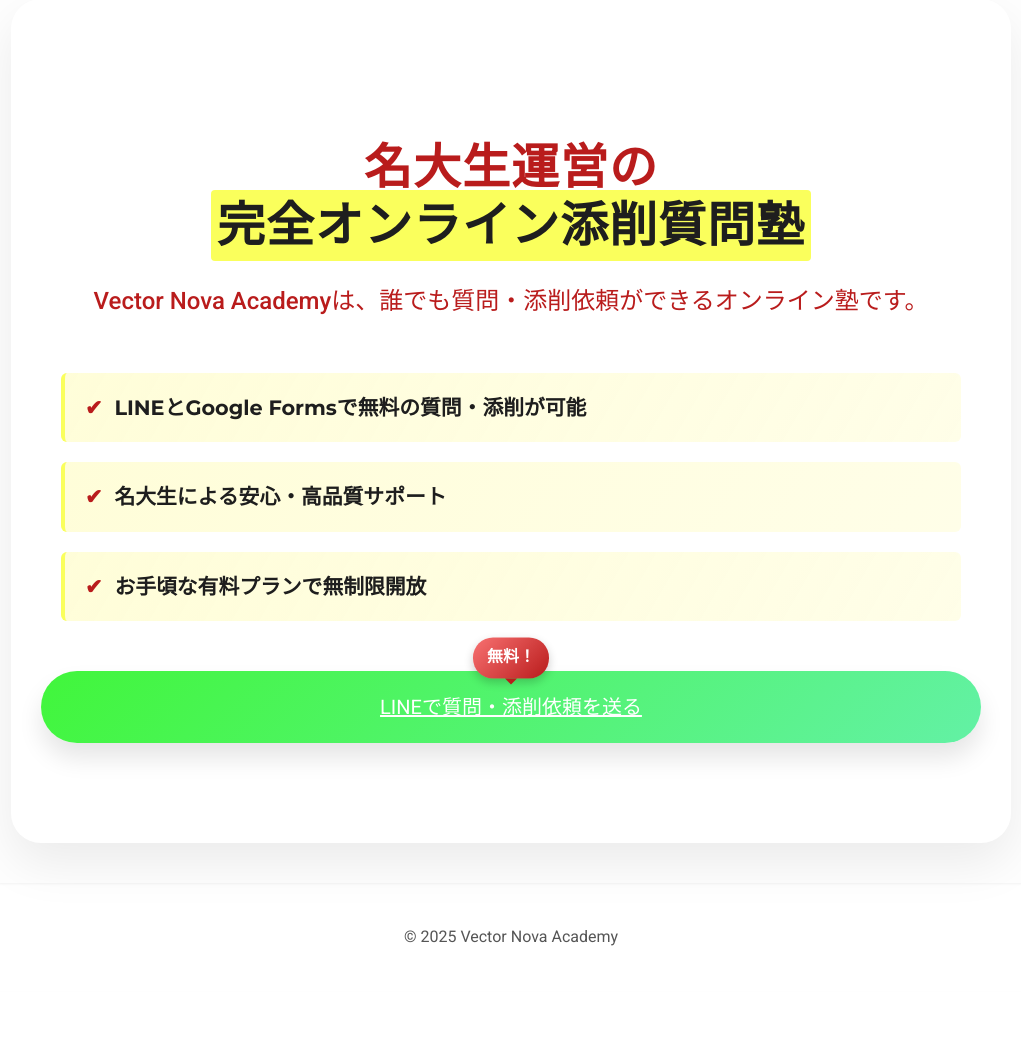
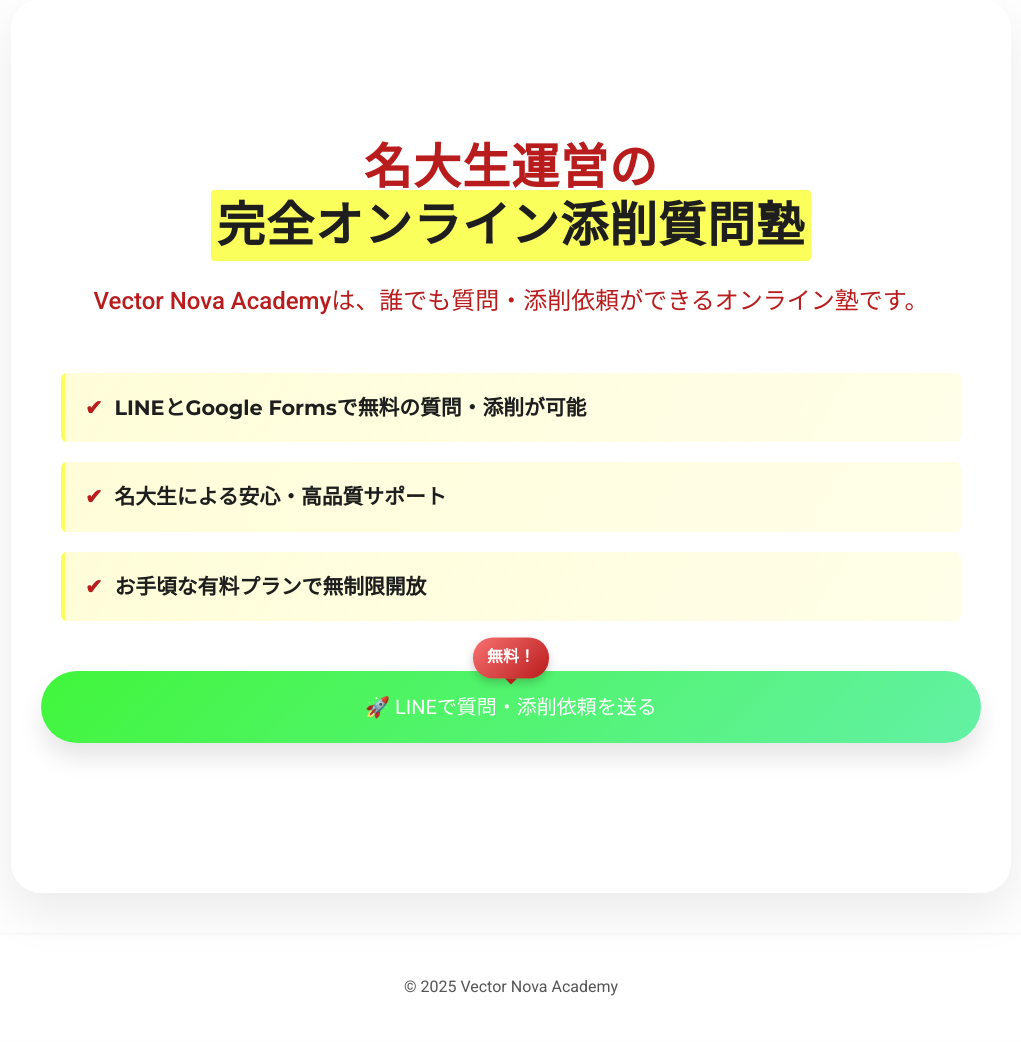
Before and after one commit to morisanyutakun-png/vectornova, a Flask app: page / in a window 1280 px wide. Shown: the part 2078-3120 px from the top of the page, without its empty margins (129-1150 px from the left). Before the commit the page ends 3024 px from the top, so only its background shows below. Run offline with Flask 3, Linux system fonts and the light colour scheme.

Commit message:
添削html追加

```diff
--- a/templates/index.html
+++ b/templates/index.html
@@ -50,10 +50,12 @@
                 </div>
 
                 <!-- CTAボタン -->
-                <div class="cta-wrapper">
-                    <div class="free-badge">無料！</div>
-                    <a href="{{ url_for('business_line') }}" class="cta-button">LINEで質問・添削依頼を送る</a>
-                </div>
+                <div class="cta-wrapper" style="margin-top:20px; margin-bottom: 50px;">
+            <div class="free-badge">無料！</div>
+            <a href="{{ url_for('business_line') }}" class="cta-button" style="text-decoration: none; display: flex; justify-content: center;">
+                🚀 LINEで質問・添削依頼を送る
+            </a>
+        </div>
             </div>
         </section>
 
--- a/templates/qanda.html
+++ b/templates/qanda.html
@@ -190,7 +190,7 @@
             <h3 style="font-size:1.6rem;">🔒 安心の完全匿名運用</h3>
             <p style="font-size:1.05rem;">
                 本サービスは<span class="key-emphasis">LINEアカウントとGoogleアカウントのみ</span>でご利用いただけます。
-                質問や提出物はGoogle Formsで受け付け、<span class="key-emphasis">お名前や顔が公開されることは一切ありません</span>。
+                質問や提出物は<span class="key-emphasis">Google Forms</span>で受け付け、<span class="key-emphasis">お名前や顔が公開されることは一切ありません</span>。
                 誰にも知られずに、安心して学習の悩みを相談し、添削サービスをご利用いただけます。
             </p>
         </div>
```
